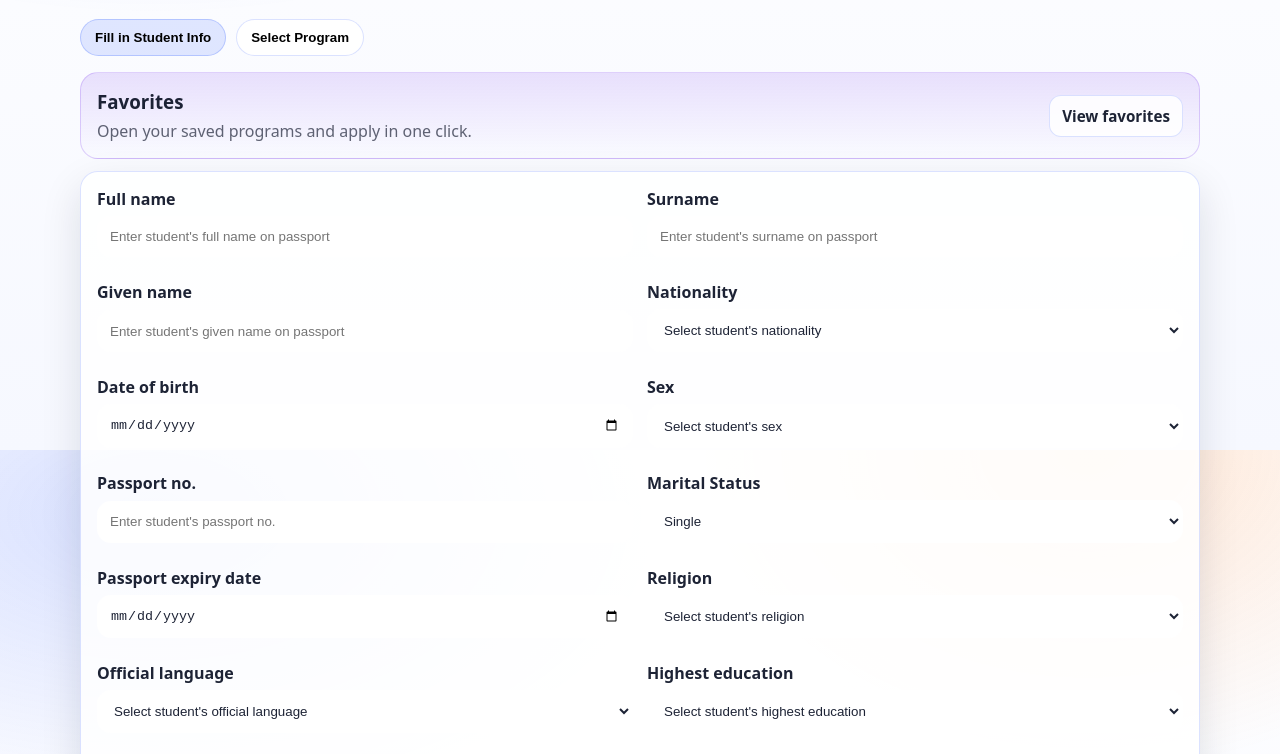
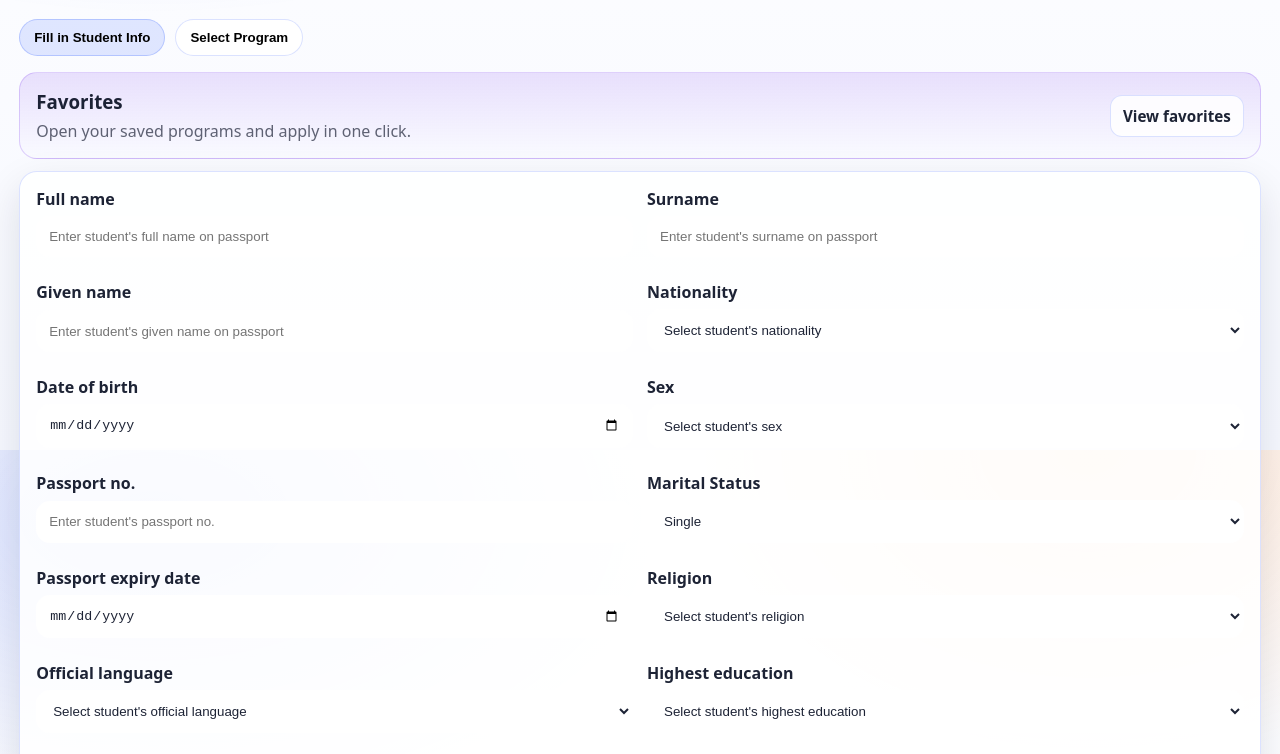
Before and after one commit to MarvelousRachel/worldlight-study-in-china, a website: page apply.html in a window 1280 px wide. Shown: the part 350-1104 px from the top of the page. Drawn offline with Linux system fonts and the light colour scheme.

Commit message:
Use logo in footer and widen layout

```diff
--- a/styles.css
+++ b/styles.css
@@ -11,7 +11,7 @@
   --brand-2: #1f4dff;
   --shadow: 0 16px 40px rgba(16, 24, 40, 0.12);
   --radius: 18px;
-  --container: 1120px;
+  --container: 1400px;
   --font: ui-sans-serif, system-ui, -apple-system, Segoe UI, Roboto, Arial, "Apple Color Emoji",
     "Segoe UI Emoji";
 }
```
Also changed, not shown: index.html (+1 -1 lines).
